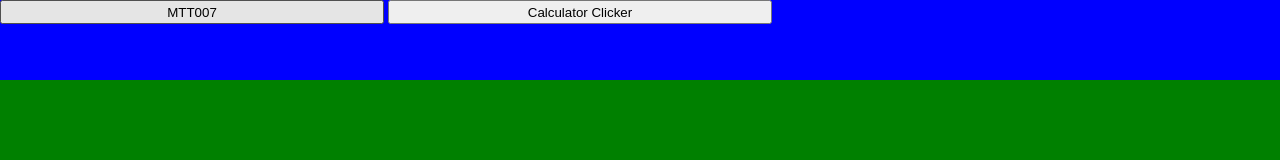
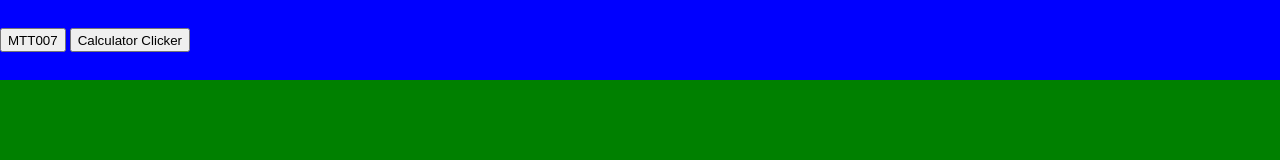
Before and after one commit to MTT007-git/MTT007-git.github.io, a plain HTML site: page calc_click_tg/index.html in a window 1280 px wide. Drawn offline with Linux system fonts and the light colour scheme.

Commit message:
Update index.html

```diff
--- a/calc_click_tg/index.html
+++ b/calc_click_tg/index.html
@@ -13,9 +13,8 @@
     }
     .header_b {
       position: relative;
-      width: 30%;
       height: 30%;
-      top: 50%-(30%/2);
+      top: 35%;
     }
   </style>
 </head>
```
